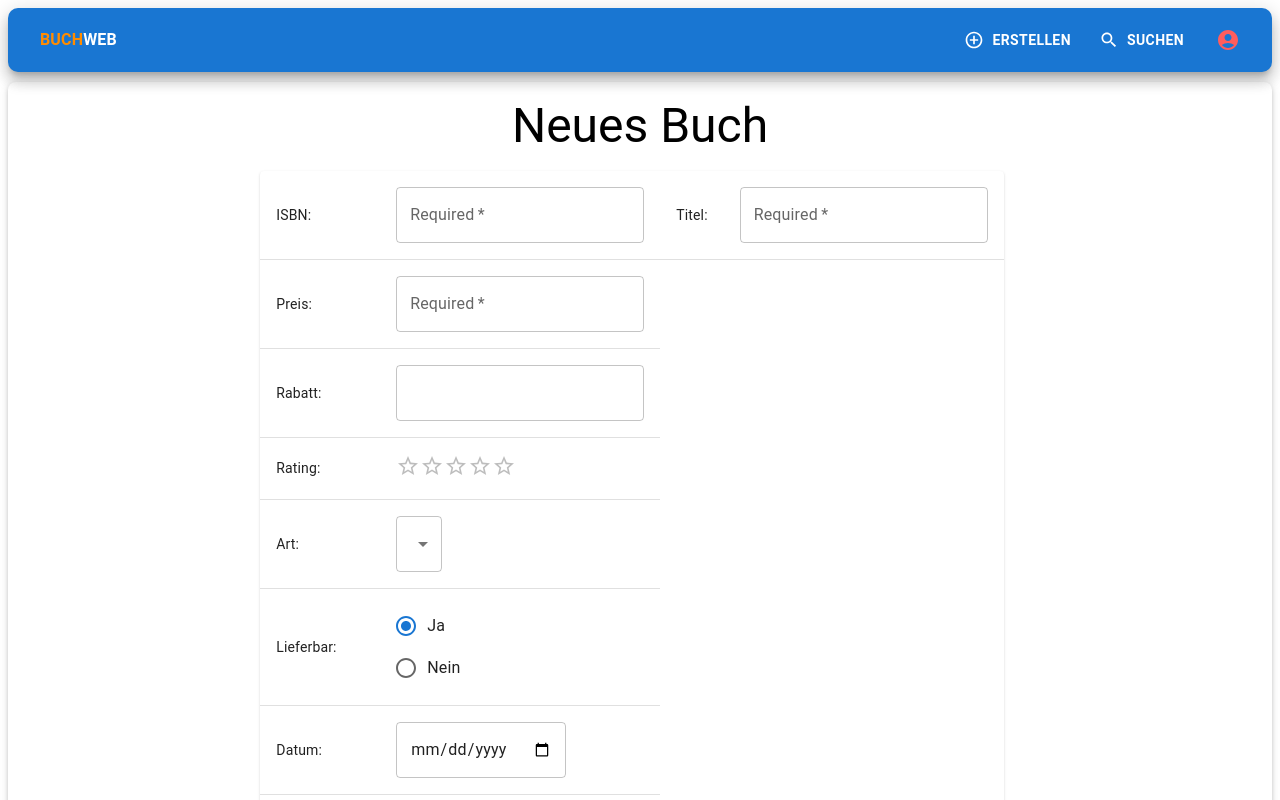
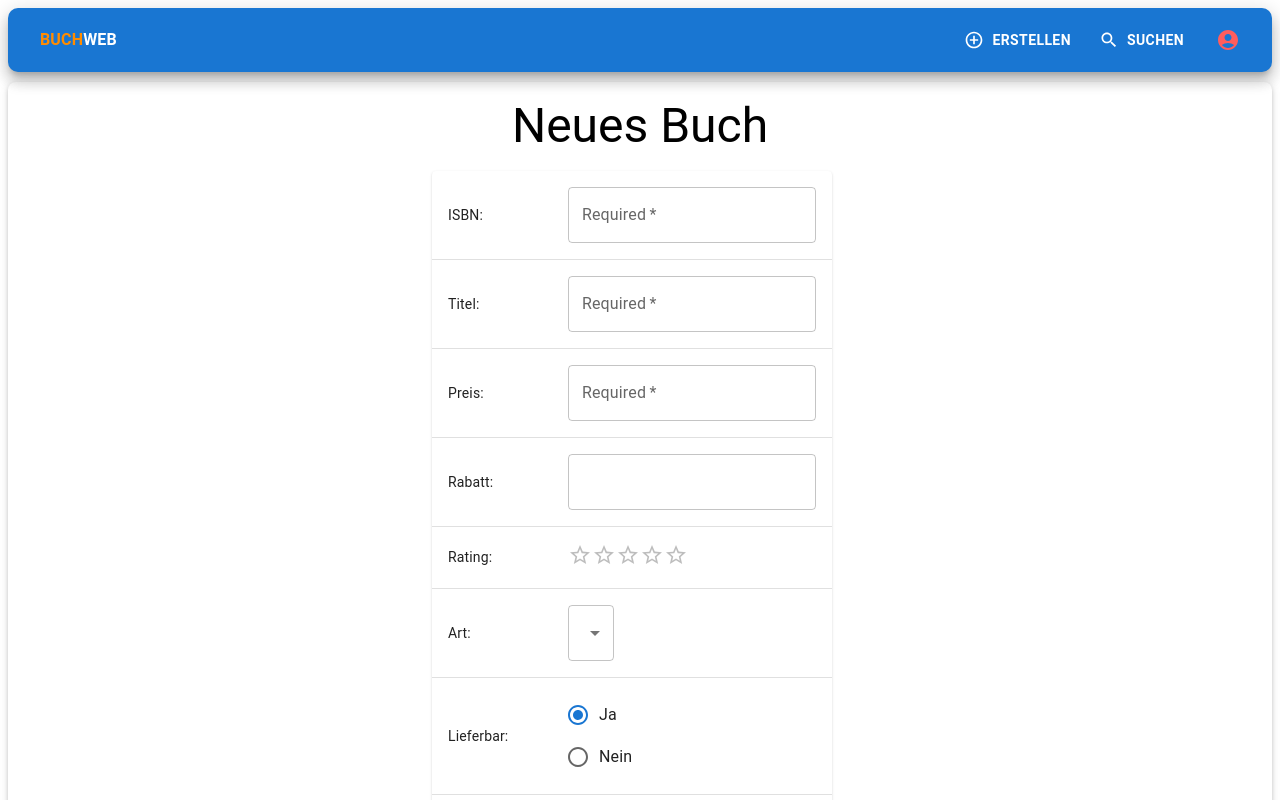
Before and after one commit to JanS20/Buch-Client-SWE, a React (Vite) app: page /add in a window 1280 px wide. Shown: the top 800 px of the page. Built offline with nearby package versions, Linux system fonts and the light colour scheme.

Commit message:
ISBN_changes

```diff
--- a/src/components/form/AddNewBookForm.jsx
+++ b/src/components/form/AddNewBookForm.jsx
@@ -177,7 +177,7 @@ const AddNewBookForm = ({ book, handleAddNewBook, feedbackMessage }) => {
               <TableBody>
                 <TableRow>
                   <TableCell>ISBN:</TableCell>
-                  <TableCell>
+                   <TableCell>
                     <Grid item xs={12}>
                       <TextField
                         required
@@ -191,6 +191,8 @@ const AddNewBookForm = ({ book, handleAddNewBook, feedbackMessage }) => {
                       />
                     </Grid>
                   </TableCell>
+                 </TableRow>
+                <TableRow>
                   <TableCell>Titel:</TableCell>
                   <TableCell>
                     <Grid item xs={12}>
```
